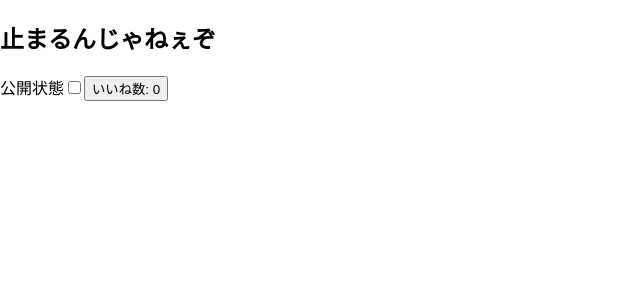
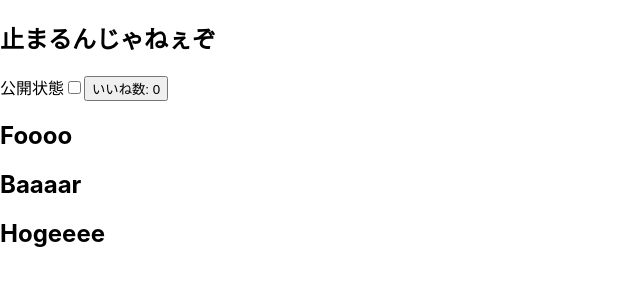
Before and after one commit to shigeru0410/React-test, a React (Create React App) app: page / in a window 1280 px wide. Shown: the top 300 px of the page, without its empty margins (0-640 px from the left). Built offline with nearby package versions, Linux system fonts and the light colour scheme.

Commit message:
新しくimport

```diff
--- a/src/Blog.jsx
+++ b/src/Blog.jsx
@@ -1,5 +1,7 @@
 import React from "react";
 import Article from "./Article";
+import {Foo, Bar} from './components/FooBar';
+import Hoge from './components/Hoge';
 
 class Blog extends React.Component {
   constructor(props) {
@@ -44,6 +46,9 @@ class Blog extends React.Component {
           toggle = {() => this.togglePublished()}
           count = {this.state.count}
         />
+        <Foo />
+        <Bar />
+        <Hoge />
       </>
     )
   }
```
